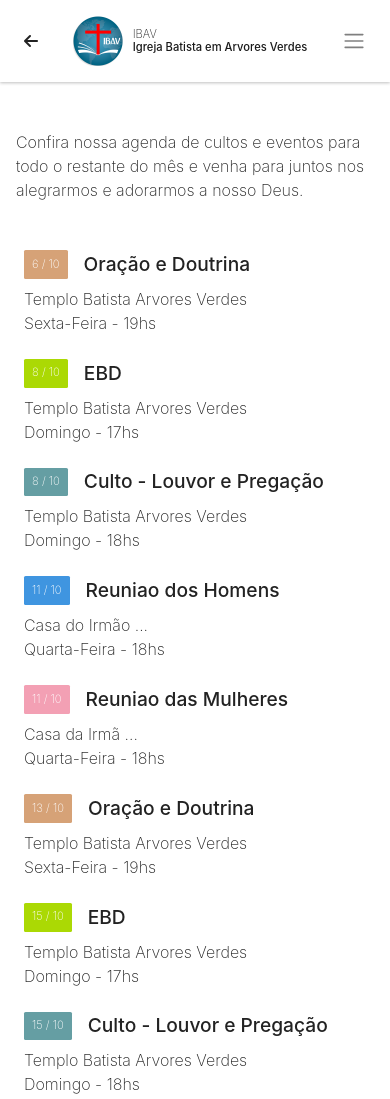
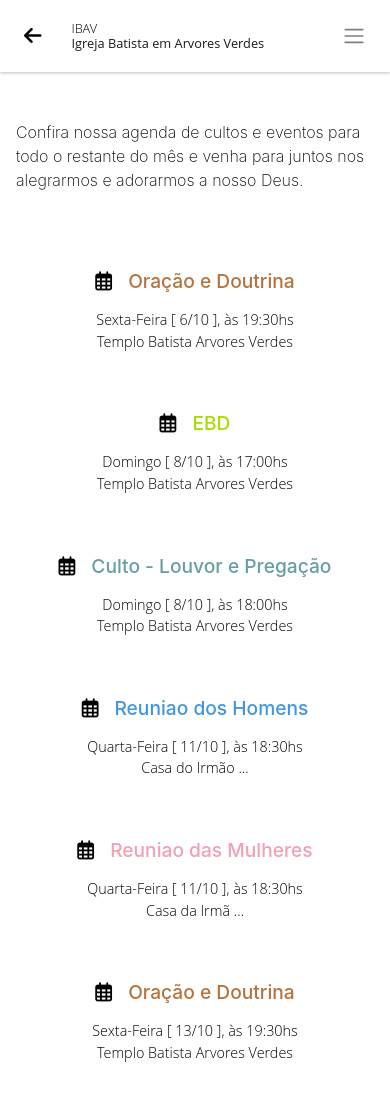
Before and after one commit to hupernikomen/arvoresverdes, a plain HTML site: page eventos.html in a window 390 px wide. Shown: the top 1099 px of the page. Drawn offline with nearby package versions, Linux system fonts and the light colour scheme.

Commit message:
melhorias

```diff
--- a/css/default.css
+++ b/css/default.css
@@ -16,11 +16,11 @@ header {
 .fHel1 {
     font-family: "Open Sans", Arial, Helvetica, sans-serif;
     font-weight: 300;
-    font-size: 1.2rem;
+    font-size: .9rem;
 }
 .fHel2 {
     font-family: "Open Sans", Arial, Helvetica, sans-serif;
-    font-size: .9rem;
+    font-size: .8rem;
     font-weight: 300;
 }
 .fRel {
--- a/css/mobile.css
+++ b/css/mobile.css
@@ -8,7 +8,7 @@
         user-select: none;
     }
     body, html, h6, span, i {
-        color: #222;
+        color: #000;
         font-weight: 200;
     }
 
@@ -22,6 +22,7 @@
     }
     .voltar {
         padding: 10px 10px 10px 0;
+        margin-right: 10px;
     }
 
     h4 {
@@ -79,7 +80,7 @@
     }
     .carousel-item h3 {
         text-transform: uppercase;
-        animation: identifier 1s 1s forwards;
+        animation: identifier 1s 1.5s forwards;
         margin-left: -30px;
         font-size: 2.5rem !important;
         font-weight: 900;
@@ -91,7 +92,7 @@
         margin-top: -.8rem;
         margin-left: -30px;
         margin-bottom: 2.5rem;
-        animation: identifier 1s 1.2s forwards;
+        animation: identifier 1s 1.7s forwards;
         font-size: 1rem;
         font-weight: 300;
         color: #fff;
@@ -108,7 +109,7 @@
         color: #fff;
         padding: .8rem;
         border: 0;
-        animation: identifier 1s 1.5s forwards;
+        animation: identifier 1s 2s forwards;
         box-shadow: 1px 1px 3px #00000050;
     }
     @keyframes identifier {
@@ -137,9 +138,21 @@
     }
 
     /* Proximos Eventos  */
+    .modal-prog {
+        display: flex;
+        flex-direction: column;
+        justify-content: center;
+        align-items: center;
+        padding: 30px 0;
+      }
+      .modal-prog h2 {
+        font-size: 1.2rem;
+      }
     .tag-evt {
         display: flex;
         align-items: center;
+        text-transform: uppercase;
+        font-weight: normal;
     }
     .tag-dia {
         display: flex;
--- a/eventos.html
+++ b/eventos.html
@@ -10,8 +10,8 @@
   <meta name="keywords" content="Igraja batista, Eventos, Cultos, programação, Escola Biblica Dominical, EBD">
   <meta name="description" content="Confira a agenda de eventos e cultos da igreja batista em ARVORES VERDES.">
 
-  <link href="https://fonts.googleapis.com/css2?family=Roboto:wght@100;300;400;500;700;900&display=swap"
-    rel="stylesheet">
+  <link href="https://fonts.googleapis.com/css2?family=Raleway:wght@100;200;300;400;500;600;700;800;900&family=Roboto:wght@100;300;400;500;700;900&display=swap" rel="stylesheet">
+
   <link rel="stylesheet" href="https://maxcdn.bootstrapcdn.com/bootstrap/4.0.0/css/bootstrap.min.css">
   <link rel="stylesheet" href="css/default.css">
   <link rel="stylesheet" href="css/mobile.css">
@@ -33,16 +33,16 @@
   <!-- Cabeçalho -->
   <header class="sticky-top">
     <nav class="navbar navbar-light bg-white px-4 py-3">
-      <i class="fas fa-arrow-left voltar" onclick="history.go(-1);"></i>
       <a class="navbar-brand" href="index.html">
-        <img class="logo" src="imagens/logo-igreja-batista-arvores-verdes.png"
-          alt="Logo Igreja Batista em Arvores Verdes">
+        <i class="fas fa-arrow-left voltar" onclick="history.go(-1);"></i>
+        <!-- <img class="logo" src="imagens/logo-igreja-batista-arvores-verdes.png"
+          alt="Logo Igreja Batista em Arvores Verdes"> -->
         <span class="sr-only">
           Igreja Batista em Arvores Verdes
         </span>
-        <h1 class="sub-logo" style="font-size: .7rem; margin: 0 10px">
+        <h1 class="sub-logo fHel2">
           <span>IBAV</span><br>
-          Igreja Batista em Arvores Verdes
+          <strong>Igreja Batista em Arvores Verdes</strong>
         </h1>
       </a>
       <button class="navbar-toggler" type="button" data-toggle="collapse" data-target="#navbarText"
@@ -64,9 +64,7 @@
       adorarmos a nosso Deus.</p>
   </div>
 
-  <div class="c-prog-eventos">
-    <div class="itens-prog px-4"></div>
-  </div>
+    <div class="itens-prog"></div>
 
   <!-- Footer -->
   <footer class="page-footer font-small indigo">
--- a/js/evento.js
+++ b/js/evento.js
@@ -20,7 +20,7 @@ var ebd = {
     'loc': 'Templo Batista Arvores Verdes'
 }
 var oracao = {
-    'bg': '#d6a277',
+    'bg': '#b6723a',
     'evt': 'Oração e Doutrina',
     'hr': '19',
     'min': '30',
@@ -81,7 +81,7 @@
 [] //31
 ]
 
-while (progs[diaDoMes] == '' || hoje > dataHoraDoEvento(progs[diaDoMes][progs[diaDoMes].length -1])) {
+while (progs[diaDoMes] == '' || hoje > dataHoraDoEvento(progs[diaDoMes][progs[diaDoMes].length - 1])) {
     diaDoMes++
     if (progs[diaDoMes] == null) {
         diaDoMes = 0
@@ -90,18 +90,13 @@ while (progs[diaDoMes] == '' || hoje > dataHoraDoEvento(progs[diaDoMes][progs[di
 
 progs[diaDoMes].map((prog) => {
     var post = `
-        <a href="eventos.html" class="mb-4">
-            <h6 class="tag-evt my-2 fHel">
-                <span class="tag-dia mr-3" style="background: ${prog.bg}">${Object.keys(progs)[diaDoMes]} / ${mes}</span>
-                ${prog.evt}
-            </h6>
-            <span class="tag-loc fHel2">${prog.loc}</span>
-            <span class="tag-diaD fHel2">
-                ${Object.keys(progs)[diaDoMes] == dMesComp ? 'Hoje' :
-                arrDiasDaSemana[diaDaSemana(Object.keys(progs)[diaDoMes])]}
-            </span> -
-            <span class="tag-hora fHel2">${prog.hr}:${prog.min}</span>
-        </a>
+    <a href="eventos.html">
+    <div class="modal-prog">
+    <h2 class="mb-3" style="color: ${prog.bg}"><i class="far fa-calendar-alt mr-3"></i>${prog.evt}</h2>
+      <span class="fHel1">${Object.keys(progs)[diaDoMes] == dMesComp ? '<strong>Hoje</strong>' :
+      arrDiasDaSemana[diaDaSemana(Object.keys(progs)[diaDoMes])]} [ ${Object.keys(progs)[diaDoMes]}/${mes} ], às ${prog.hr}:${prog.min}hs</span>
+      <span class="fHel1">${prog.loc}</span>
+    </div></a>
         `
     $('.item-prog').append(post)
 
--- a/js/eventos.js
+++ b/js/eventos.js
@@ -2,15 +2,12 @@ for (var i = diaDoMes; i < progs.length; i++) {
 
     progs[i].map((item) => {
         var post = `
-
-        <div class="mb-4">
-            <h6 class="tag-evt my-2">
-                <span class="tag-dia mr-3" style="background: ${item.bg}">${Object.keys(progs)[i]} / ${mes}</span>
-                ${item.evt}
-            </h6>
-            <span class="tag-loc">${item.loc}</span>
-            <span class="tag-diaD">${Object.keys(progs)[i] == dMesComp ? 'Hoje' : arrDiasDaSemana[diaDaSemana(Object.keys(progs)[i])]}</span> -
-            <span class="tag-hora">${item.hr}</span>
+        <div class="modal-prog">
+        <h2 class="mb-3" style="color: ${item.bg}"><i class="far fa-calendar-alt mr-3"></i>${item.evt}</h2>
+            <span class="fHel1">${Object.keys(progs)[i] == dMesComp ? '<strong>Hoje</strong>' :
+            arrDiasDaSemana[diaDaSemana(Object.keys(progs)[i])]} [ ${Object.keys(progs)[i]}/${mes} ], às ${item.hr}:${item.min}hs
+            </span>
+            <span class="fHel1">${item.loc}</span>
         </div>
     `
         $('.itens-prog').append(post)
```
Also changed, not shown: index.html (+2 -18 lines), man.html (+2 -0 lines), imagens/mobile-slide-1.jpg.
